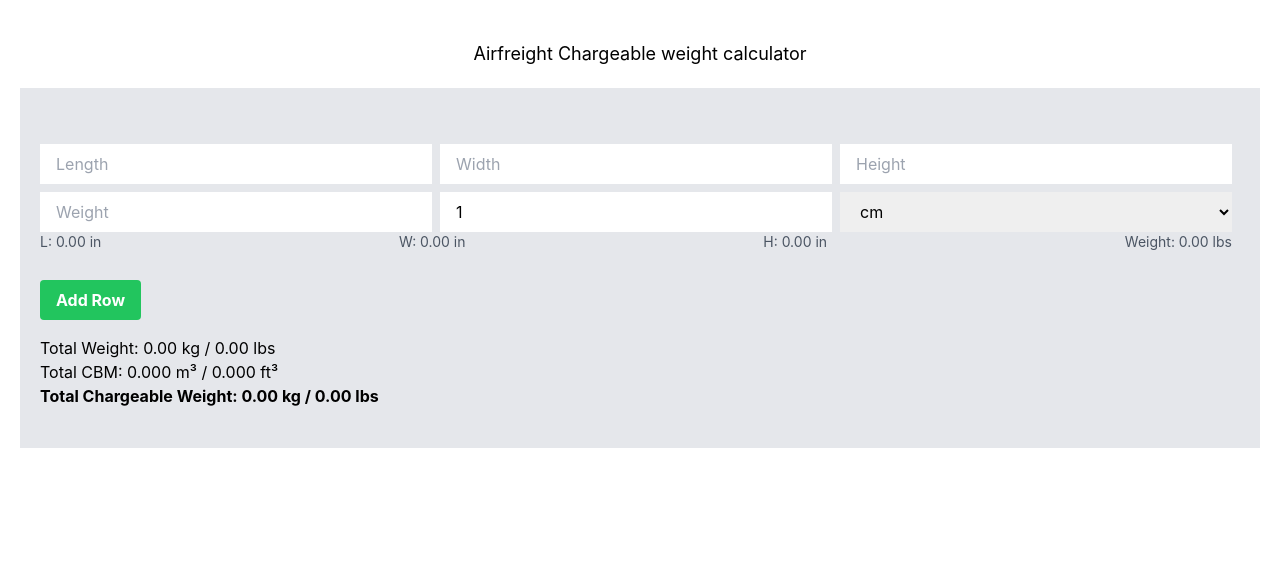
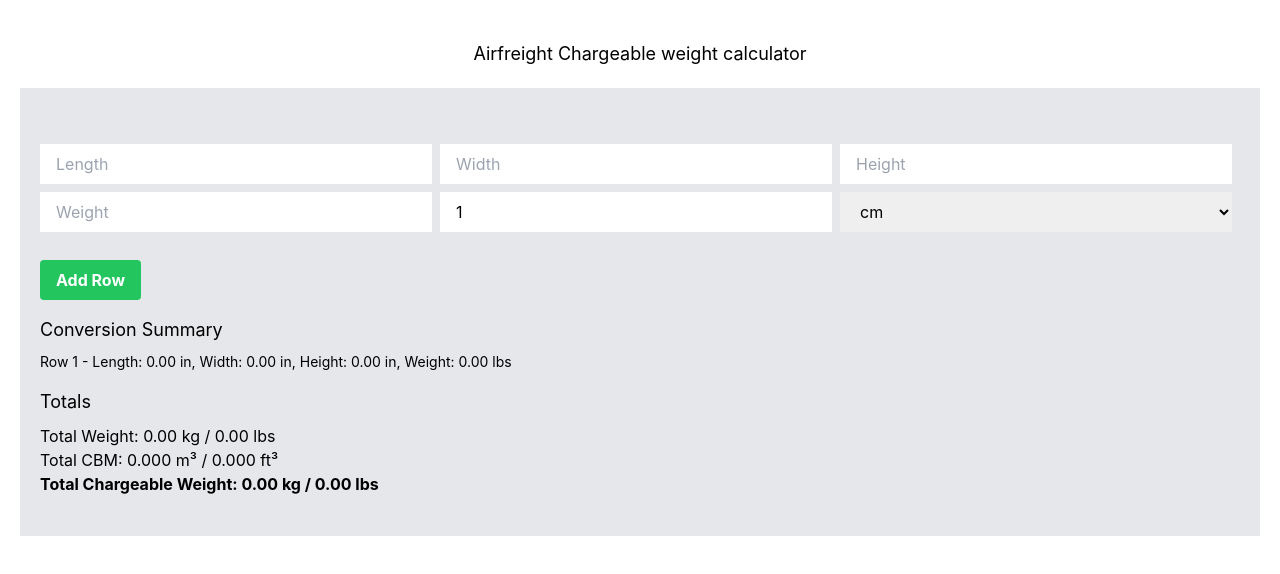
Before and after one commit to martinMr79/flyfrakt, a React (Create React App) app: page / in a window 1280 px wide. Shown: the top 574 px of the page. Built offline with nearby package versions, Linux system fonts and the light colour scheme.

Commit message:
conversion summary list

```diff
--- a/src/pages/calculator/index.jsx
+++ b/src/pages/calculator/index.jsx
@@ -12,8 +12,8 @@ function CustomGrid() {
       volume: '',
     },
   ]);
-  // eslint-disable-next-line
-  const [conversionFactor, setConversionFactor] = useState(166.6);
+
+  const conversionFactor = 166.6;
 
   // Converts from centimeters to inches
   const convertCmToInches = (cm) => (cm / 2.54).toFixed(2);
@@ -26,6 +26,15 @@ function CustomGrid() {
 
   // Converts from pounds to kilograms
   const convertLbsToKg = (lbs) => (lbs / 2.20462).toFixed(2);
+
+  const generateConversionSummary = () => {
+    return rows.map((row, index) => ({
+      lengthConversion: row.unit === 'cm' ? convertCmToInches(row.length) + ' in' : convertInchesToCm(row.length) + ' cm',
+      widthConversion: row.unit === 'cm' ? convertCmToInches(row.width) + ' in' : convertInchesToCm(row.width) + ' cm',
+      heightConversion: row.unit === 'cm' ? convertCmToInches(row.height) + ' in' : convertInchesToCm(row.height) + ' cm',
+      weightConversion: row.unit === 'cm' ? convertKgToLbs(row.weight) + ' lbs' : convertLbsToKg(row.weight) + ' kg',
+    }));
+  };
 
   const calculateVolume = (length, width, height, quantity, unit) => {
     let convertedLength = unit === 'in' ? convertInchesToCm(length) : length;
@@ -179,30 +188,7 @@ function CustomGrid() {
                 </select>
               </div>
               <div className="flex justify-between text-sm text-gray-600">
-                <span>
-                  L:{' '}
-                  {row.unit === 'cm'
-                    ? convertCmToInches(row.length) + ' in'
-                    : convertInchesToCm(row.length) + ' cm'}
-                </span>
-                <span>
-                  W:{' '}
-                  {row.unit === 'cm'
-                    ? convertCmToInches(row.width) + ' in'
-                    : convertInchesToCm(row.width) + ' cm'}
-                </span>
-                <span>
-                  H:{' '}
-                  {row.unit === 'cm'
-                    ? convertCmToInches(row.height) + ' in'
-                    : convertInchesToCm(row.height) + ' cm'}
-                </span>
-                <span>
-                  Weight:{' '}
-                  {row.unit === 'cm'
-                    ? convertKgToLbs(row.weight) + ' lbs'
-                    : convertLbsToKg(row.weight) + ' kg'}
-                </span>
+
               </div>
             </div>
             {/* Delete Icon */}
@@ -224,7 +210,17 @@ function CustomGrid() {
           Add Row
         </button>
 
+        <div className="conversion-summary mb-4">
+          <h2 className="text-lg mb-2">Conversion Summary</h2>
+          {generateConversionSummary().map((conversion, idx) => (
+            <div key={idx} className="text-sm mb-1">
+              <p>Row {idx + 1} - Length: {conversion.lengthConversion}, Width: {conversion.widthConversion}, Height: {conversion.heightConversion}, Weight: {conversion.weightConversion}</p>
+            </div>
+          ))}
+        </div>
+
         <div className="totals">
+        <h2 className="text-lg mb-2">Totals</h2>
           <div>
             Total Weight: {calculateTotalWeight()} kg /{' '}
             {convertKgToLbs(calculateTotalWeight())} lbs
```
